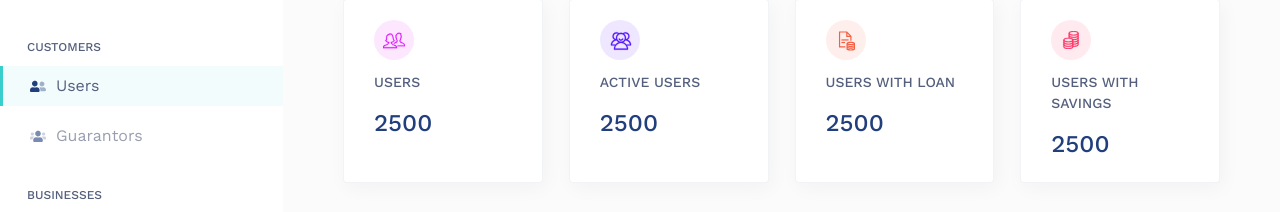
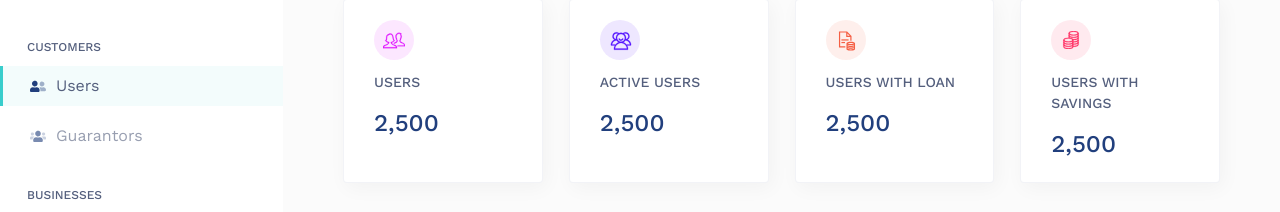
Before and after one commit to EmmanuelVictor62/Lendsqr-test, a Next.js app: page /users in a window 1280 px wide. Shown: the part 237-449 px from the top of the page. Built offline with nearby package versions, Linux system fonts and the light colour scheme.

Commit message:
chore: Now formatting number

```diff
--- a/components/UserOverviewCard/index.tsx
+++ b/components/UserOverviewCard/index.tsx
@@ -4,6 +4,7 @@ import Icon from "../Icon";
 import { IconTypes } from "@/public/icons/icon";
 
 import styles from "./user-card.module.scss";
+import { formattedNumber } from "@/utils/helper";
 
 export interface UserOverviewCardProps {
   icon: IconTypes;
@@ -20,7 +21,7 @@ const UserOverviewCard: React.FC<UserOverviewCardProps> = ({
     <div className={styles["card"]}>
       <Icon name={icon} />
       <p className={styles["card__text"]}>{text} </p>
-      <p className={styles["card__number"]}>{number}</p>
+      <p className={styles["card__number"]}>{formattedNumber(number)}</p>
     </div>
   );
 };
--- /dev/null
+++ b/utils/helper.ts
@@ -0,0 +1,8 @@
+export const formattedNumber = (value: number | string) => {
+  if (typeof value === "string") {
+    value = parseFloat(value);
+  }
+  if (isNaN(value)) return "0";
+
+  return value.toLocaleString("en-NG");
+};
```
